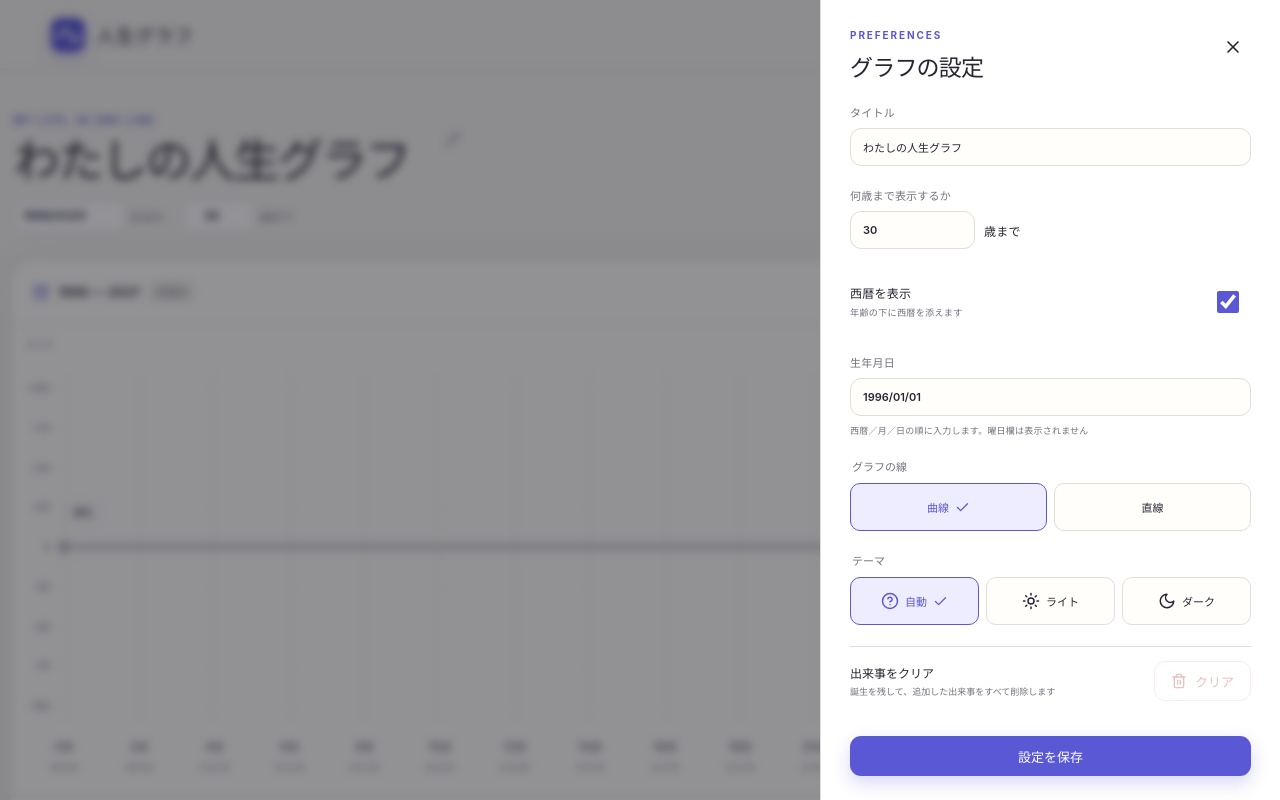
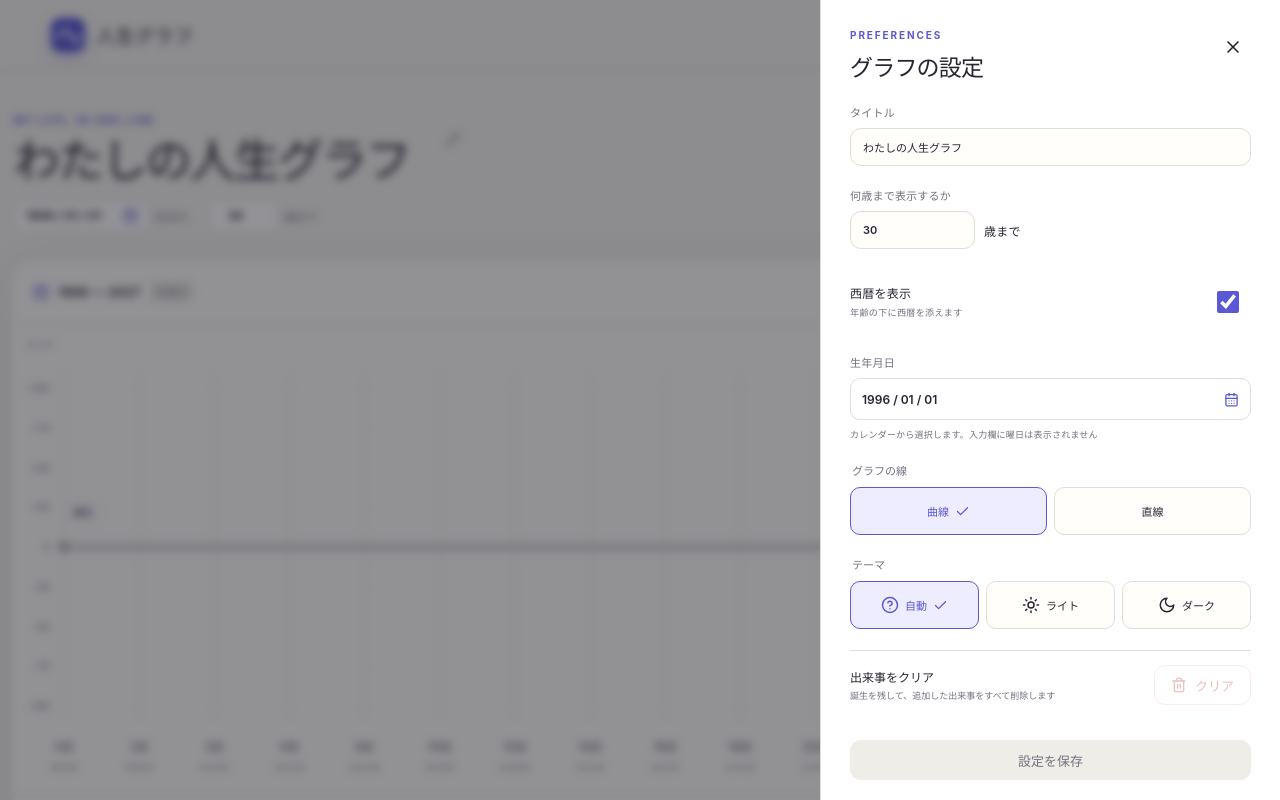
Before and after one commit to FukuyaMan/my-life-chart, a React (Vite) app: page / in a window 1280 px wide. Both pictures are taken after a click on the button "設定". Shown: the top 800 px of the page. Built offline with nearby package versions, Linux system fonts and the light colour scheme.

Commit message:
Improve zoom anchoring and settings flow

```diff
--- a/package.json
+++ b/package.json
@@ -9,6 +9,7 @@
     "preview": "vite preview"
   },
   "dependencies": {
+    "@daypicker/react": "^10.0.1",
     "date-fns": "^4.1.0",
     "lucide-react": "^0.468.0",
     "lz-string": "^1.5.0",
--- a/src/App.tsx
+++ b/src/App.tsx
@@ -40,6 +40,8 @@ import {
   X,
 } from "lucide-react";
 import LZString from "lz-string";
+import { DayPicker } from "@daypicker/react";
+import "@daypicker/react/style.css";
 import {
   type ChangeEvent,
   type FormEvent,
@@ -288,6 +290,26 @@ function IconButton({ label, children, onClick, disabled = false }: { label: str
   return <button type="button" className="icon-button" aria-label={label} title={label} onClick={onClick} disabled={disabled}>{children}</button>;
 }
 
+function DatePickerField({ value, onChange, readOnly = false, compact = false }: { value: string; onChange: (value: string) => void; readOnly?: boolean; compact?: boolean }) {
+  const [open, setOpen] = useState(false);
+  const rootRef = useRef<HTMLDivElement>(null);
+  const selected = safeDate(value);
+  useEffect(() => {
+    if (!open) return;
+    const close = (event: MouseEvent) => {
+      if (!rootRef.current?.contains(event.target as Node)) setOpen(false);
+    };
+    document.addEventListener("mousedown", close);
+    return () => document.removeEventListener("mousedown", close);
+  }, [open]);
+  return <div className={`date-picker-field ${compact ? "compact" : ""}`} ref={rootRef}>
+    <button type="button" className="date-picker-trigger" disabled={readOnly} aria-label={`生年月日 ${format(selected, "yyyy年M月d日")}`} aria-expanded={open} onClick={() => setOpen((current) => !current)}>
+      <span>{format(selected, "yyyy / MM / dd")}</span><CalendarDays size={15} />
+    </button>
+    {open && <div className="date-picker-popover"><DayPicker mode="single" locale={ja} selected={selected} defaultMonth={selected} captionLayout="dropdown" startMonth={new Date(1900, 0)} endMonth={today} onSelect={(date) => { if (date) { onChange(format(date, "yyyy-MM-dd")); setOpen(false); } }} /></div>}
+  </div>;
+}
+
 function App() {
   const sharedDocument = useMemo(() => {
     if (!location.hash.startsWith("#share=")) return null;
@@ -311,7 +333,6 @@ function App() {
   const [history, setHistory] = useState<TimelineDocument[]>([]);
   const [future, setFuture] = useState<TimelineDocument[]>([]);
   const [theme, setTheme] = useState<Theme>(() => (localStorage.getItem(THEME_KEY) as Theme) || "auto");
-  const [birthDraft, setBirthDraft] = useState(doc.birth.replaceAll("-", "/"));
   const [view, setView] = useState<[Date, Date]>(() => getFullRange(sharedDocument || doc));
   const [modal, setModal] = useState<{ open: boolean; event: TimelineEvent | null }>({ open: false, event: null });
   const [settingsOpen, setSettingsOpen] = useState(false);
@@ -365,8 +386,6 @@ function App() {
     if (!readOnly) localStorage.setItem(STORAGE_KEY, JSON.stringify(doc));
     document.title = `${doc.title} | 人生グラフ`;
   }, [doc, readOnly]);
-
-  useEffect(() => setBirthDraft(doc.birth.replaceAll("-", "/")), [doc.birth]);
 
   useEffect(() => {
     localStorage.setItem(THEME_KEY, theme);
@@ -442,12 +461,12 @@ function App() {
     }, `M ${points[0].x} ${points[0].y}`);
   }, [doc.events, doc.lineStyle, visibleEvents, view, plotWidth, writableEnd]);
 
-  const zoom = (factor: number) => {
-    const center = (view[0].getTime() + view[1].getTime()) / 2;
+  const zoom = (factor: number, anchorRatio = 0.5) => {
+    const anchor = view[0].getTime() + viewMs * clamp(anchorRatio, 0, 1);
     const nextSpan = clamp(viewMs * factor, 7 * 86400000, getFullRange(doc)[1].getTime() - getFullRange(doc)[0].getTime());
     const full = getFullRange(doc);
-    let start = center - nextSpan / 2;
-    let end = center + nextSpan / 2;
+    let start = anchor - nextSpan * anchorRatio;
+    let end = start + nextSpan;
     if (start < full[0].getTime()) { end += full[0].getTime() - start; start = full[0].getTime(); }
     if (end > full[1].getTime()) { start -= end - full[1].getTime(); end = full[1].getTime(); }
     setView([new Date(start), new Date(end)]);
@@ -468,7 +487,10 @@ function App() {
     if (!graph) return;
     const handleWheel = (event: globalThis.WheelEvent) => {
       event.preventDefault();
-      zoom(event.deltaY > 0 ? 1.22 : 0.82);
+      const rect = graph.getBoundingClientRect();
+      const svgX = ((event.clientX - rect.left) / Math.max(1, rect.width)) * width;
+      const anchorRatio = clamp((svgX - MARGIN.left) / plotWidth, 0, 1);
+      zoom(event.deltaY > 0 ? 1.22 : 0.82, anchorRatio);
     };
     graph.addEventListener("wheel", handleWheel, { passive: false });
     return () => graph.removeEventListener("wheel", handleWheel);
@@ -698,7 +720,7 @@ function App() {
               {!readOnly && <IconButton label="タイトルを編集" onClick={() => { titleRef.current?.focus(); titleRef.current?.select(); }}><Pencil size={15} /></IconButton>}
             </div>
             {doc.mode === "lifetime" && <div className="quick-age-settings" aria-label="人生グラフの年齢設定">
-              <label><input className="birth-text-date" aria-label="生年月日" type="text" inputMode="numeric" placeholder="YYYY/MM/DD" value={birthDraft.replaceAll("-", "/")} readOnly={readOnly} onChange={(e) => { setBirthDraft(e.target.value); const parsed = parseDateInput(e.target.value); if (parsed) changeBirthDate(parsed); }} /><span>生まれ</span></label>
+              <label><DatePickerField value={doc.birth} onChange={changeBirthDate} readOnly={readOnly} compact /><span>生まれ</span></label>
               <span className="quick-divider">·</span>
               <label><input aria-label="何歳まで表示するか" type="number" min="1" max="120" value={doc.endAge} readOnly={readOnly} onChange={(e) => changeEndAge(Number(e.target.value))} /><span>歳まで</span></label>
             </div>}
@@ -888,18 +910,23 @@ function EventDialog({ event, doc, readOnly, onClose, onSave, onDelete }: { even
 
 function SettingsPanel({ doc, theme, onTheme, onClose, onChange }: { doc: TimelineDocument; theme: Theme; onTheme: (theme: Theme) => void; onClose: () => void; onChange: (doc: TimelineDocument) => void }) {
   const [draft, setDraft] = useState(doc);
-  const [birthInput, setBirthInput] = useState(doc.birth.replaceAll("-", "/"));
+  const [draftTheme, setDraftTheme] = useState(theme);
+  const comparable = (value: TimelineDocument) => {
+    const { updatedAt: _updatedAt, ...settings } = value;
+    return JSON.stringify(settings);
+  };
+  const isDirty = comparable(draft) !== comparable(doc) || draftTheme !== theme;
   return <div className="drawer-backdrop" onMouseDown={onClose}><aside className="drawer" onMouseDown={(e) => e.stopPropagation()}><div className="dialog-header"><div><p className="eyebrow">PREFERENCES</p><h2>グラフの設定</h2></div><IconButton label="閉じる" onClick={onClose}><X size={20} /></IconButton></div>
     <label>タイトル<input maxLength={60} value={draft.title} onChange={(e) => setDraft({ ...draft, title: e.target.value })} /></label>
     <label>何歳まで表示するか<div className="setting-with-suffix"><input aria-label="終了年齢" type="number" min="1" max="120" value={draft.endAge} onChange={(e) => setDraft({ ...draft, endAge: clamp(Number(e.target.value), 1, 120) })} /><span>歳まで</span></div></label>
     {draft.mode === "year" && <div className="field-row"><label>表示する年<input type="number" min="1" max="9999" value={draft.displayYear} onChange={(e) => setDraft(withYearRange(draft, Number(e.target.value), draft.yearStartMonth))} /></label><label>開始月<select value={draft.yearStartMonth} onChange={(e) => setDraft(withYearRange(draft, draft.displayYear, Number(e.target.value)))}>{Array.from({ length: 12 }, (_, index) => <option key={index + 1} value={index + 1}>{index + 1}月</option>)}</select></label></div>}
     {draft.mode === "custom" && <div className="field-row"><label>開始日<input type="date" value={draft.range.start} onChange={(e) => setDraft({ ...draft, range: { ...draft.range, start: e.target.value } })} /></label><label>終了日<input type="date" value={draft.range.end} onChange={(e) => setDraft({ ...draft, range: { ...draft.range, end: e.target.value } })} /></label></div>}
     <label className="toggle-row"><span><strong>西暦を表示</strong><small>年齢の下に西暦を添えます</small></span><input type="checkbox" checked={draft.showCalendarYear} onChange={(e) => setDraft({ ...draft, showCalendarYear: e.target.checked })} /></label>
-    <label className="birth-year-field">生年月日<input type="text" inputMode="numeric" placeholder="YYYY/MM/DD" value={birthInput.replaceAll("-", "/")} onChange={(e) => { setBirthInput(e.target.value); const parsed = parseDateInput(e.target.value); if (parsed) setDraft(withBirth(draft, parsed)); }} /><small>西暦／月／日の順に入力します。曜日欄は表示されません</small></label>
+    <label className="birth-year-field">生年月日<DatePickerField value={draft.birth} onChange={(birth) => setDraft(withBirth(draft, birth))} /><small>カレンダーから選択します。入力欄に曜日は表示されません</small></label>
     <fieldset><legend>グラフの線</legend><div className="theme-options line-style-options">{([['curve', '曲線'], ['straight', '直線']] as const).map(([value, text]) => <button type="button" key={value} className={draft.lineStyle === value ? "selected" : ""} onClick={() => setDraft({ ...draft, lineStyle: value })}>{text}{draft.lineStyle === value && <Check size={15} />}</button>)}</div></fieldset>
-    <fieldset><legend>テーマ</legend><div className="theme-options">{([['auto', '自動', CircleHelp], ['light', 'ライト', Sun], ['dark', 'ダーク', Moon]] as const).map(([value, text, Icon]) => <button type="button" key={value} className={theme === value ? "selected" : ""} onClick={() => onTheme(value)}><Icon size={18} />{text}{theme === value && <Check size={15} />}</button>)}</div></fieldset>
+    <fieldset><legend>テーマ</legend><div className="theme-options">{([['auto', '自動', CircleHelp], ['light', 'ライト', Sun], ['dark', 'ダーク', Moon]] as const).map(([value, text, Icon]) => <button type="button" key={value} className={draftTheme === value ? "selected" : ""} onClick={() => setDraftTheme(value)}><Icon size={18} />{text}{draftTheme === value && <Check size={15} />}</button>)}</div></fieldset>
     <div className="clear-events"><div><strong>出来事をクリア</strong><small>誕生を残して、追加した出来事をすべて削除します</small></div><button type="button" className="button danger" disabled={!draft.events.some((item) => item.id !== "birth")} onClick={() => { if (window.confirm("「誕生」以外の出来事をすべて削除しますか？")) setDraft({ ...draft, events: draft.events.filter((item) => item.id === "birth") }); }}><Trash2 size={16} />クリア</button></div>
-    <button className="button primary full" onClick={() => { onChange(draft); onClose(); }}>設定を保存</button>
+    <button className="button primary full" disabled={!isDirty} onClick={() => { onTheme(draftTheme); onChange(draft); }}>設定を保存</button>
   </aside></div>;
 }
 
--- a/src/styles.css
+++ b/src/styles.css
@@ -98,13 +98,14 @@ main { width: min(1420px, calc(100% - 48px)); margin: 0 auto; padding: 44px 0 70
 .title-editor { width: 100%; max-width: 100%; display: flex; align-items: flex-start; gap: 2px; }.title-editor .icon-button { flex: 0 0 31px; width: 31px; height: 31px; position: relative; top: -10px; color: var(--text-soft); opacity: .72; }.title-editor:hover .icon-button { opacity: 1; background: var(--surface-soft); }
 .quick-age-settings, .quick-period-settings { display: flex; align-items: center; gap: 8px; margin-top: 13px; color: var(--text-soft); font-size: 11px; }.quick-age-settings label, .quick-period-settings label { display: flex; align-items: center; gap: 5px; }.quick-age-settings input, .quick-period-settings input, .quick-period-settings select { width: 72px; min-height: 32px; padding: 5px 8px; border: 1px solid var(--border); border-radius: 8px; background: var(--surface-raised); color: var(--text); text-align: center; font-size: 12px; font-weight: 600; }.quick-age-settings input:focus, .quick-period-settings input:focus, .quick-period-settings select:focus { border-color: var(--accent); outline: 0; }.quick-age-settings input[readonly], .quick-period-settings input[readonly] { border-color: var(--border); }.quick-divider { color: var(--border); }
 .birth-date-control { display: flex; align-items: center; position: relative; }.quick-age-settings .birth-date-control > input { width: 92px; text-align: left; }.calendar-picker { width: 28px; height: 28px; display: grid; place-items: center; position: relative; color: var(--accent); border-radius: 7px; cursor: pointer; }.calendar-picker:hover { background: var(--surface-soft); }.calendar-picker input[type="date"] { position: absolute; inset: 0; width: 100% !important; height: 100%; opacity: 0; cursor: pointer; }
-.quick-age-settings .birth-text-date { width: 112px; text-align: left; }.quick-period-settings input[type="number"] { width: 82px; }.quick-period-settings select { width: 76px; text-align: left; }.custom-period-settings input { width: 132px; color-scheme: light dark; }
+.quick-period-settings input[type="number"] { width: 82px; }.quick-period-settings select { width: 76px; text-align: left; }.custom-period-settings input { width: 132px; color-scheme: light dark; }
+.date-picker-field { position: relative; width: 100%; }.date-picker-field.compact { width: 136px; }.date-picker-trigger { width: 100%; min-height: 42px; padding: 0 11px; border: 1px solid var(--border); border-radius: 10px; display: flex; align-items: center; justify-content: space-between; gap: 9px; background: var(--surface-raised); color: var(--text); cursor: pointer; font-size: 12px; font-weight: 600; white-space: nowrap; }.date-picker-field.compact .date-picker-trigger { min-height: 32px; border-radius: 8px; }.date-picker-trigger svg { color: var(--accent); }.date-picker-trigger:disabled { cursor: default; }.date-picker-popover { position: absolute; left: 0; top: calc(100% + 7px); z-index: 45; padding: 10px; border: 1px solid var(--border); border-radius: 14px; background: var(--surface-raised); box-shadow: var(--shadow); color: var(--text); }.date-picker-popover .rdp-root { --rdp-accent-color: var(--accent); --rdp-accent-background-color: var(--accent-soft); --rdp-day-height: 34px; --rdp-day-width: 34px; margin: 0; }.date-picker-popover select { padding: 5px 7px; border-radius: 7px; background: var(--surface); color: var(--text); }
 .mode-switch { display: flex; padding: 4px; background: var(--surface-soft); border-radius: 12px; }
 .mode-switch button { border: 0; background: transparent; padding: 8px 14px; border-radius: 9px; color: var(--text-soft); cursor: pointer; font-size: 13px; font-weight: 600; }
 .mode-switch button.active { color: var(--text); background: var(--surface-raised); box-shadow: 0 2px 9px rgba(40, 38, 55, .08); }
 
 .button { border: 1px solid transparent; min-height: 40px; padding: 0 16px; border-radius: 11px; display: inline-flex; align-items: center; justify-content: center; gap: 8px; font-size: 13px; font-weight: 600; cursor: pointer; }
-.button.compact { min-height: 36px; padding: 0 13px; }.button.primary { background: var(--accent); color: white; box-shadow: 0 7px 18px color-mix(in srgb, var(--accent) 24%, transparent); }.button.primary:hover { background: var(--accent-deep); }.button.secondary { background: var(--surface-raised); border-color: var(--border); }.button.secondary:hover { background: var(--surface-soft); }.button.danger { color: var(--danger); background: transparent; }.button.full { width: 100%; margin-top: auto; }
+.button.compact { min-height: 36px; padding: 0 13px; }.button.primary { background: var(--accent); color: white; box-shadow: 0 7px 18px color-mix(in srgb, var(--accent) 24%, transparent); }.button.primary:hover { background: var(--accent-deep); }.button.primary:disabled { background: var(--surface-soft); color: var(--text-soft); box-shadow: none; cursor: not-allowed; }.button.secondary { background: var(--surface-raised); border-color: var(--border); }.button.secondary:hover { background: var(--surface-soft); }.button.danger { color: var(--danger); background: transparent; }.button.full { width: 100%; margin-top: auto; }
 
 .graph-card { background: var(--surface); border: 1px solid var(--border); border-radius: 24px; box-shadow: var(--shadow); overflow: hidden; }
 .graph-toolbar { height: 65px; display: flex; align-items: center; justify-content: space-between; gap: 16px; padding: 0 22px; border-bottom: 1px solid var(--border); }
```
Also changed, not shown: 2 other files (tests, documents, lock files or other folders).
